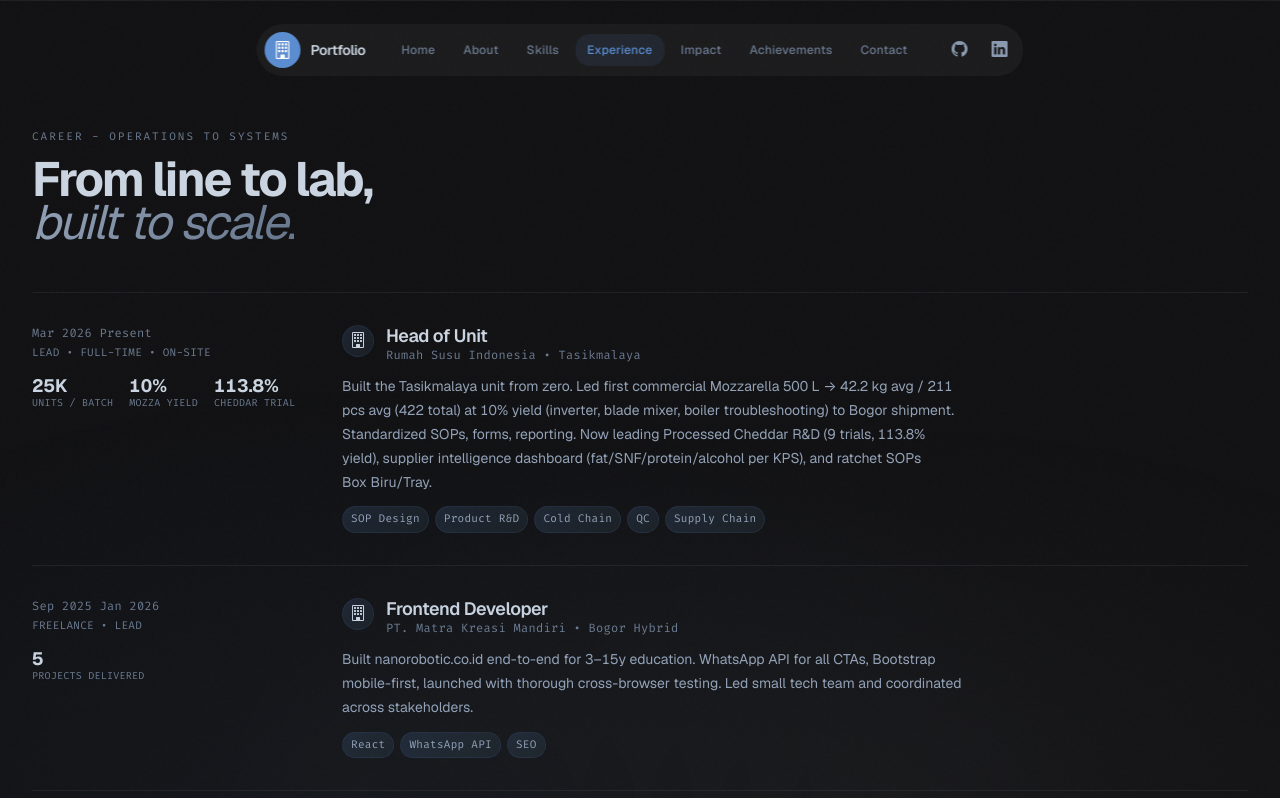
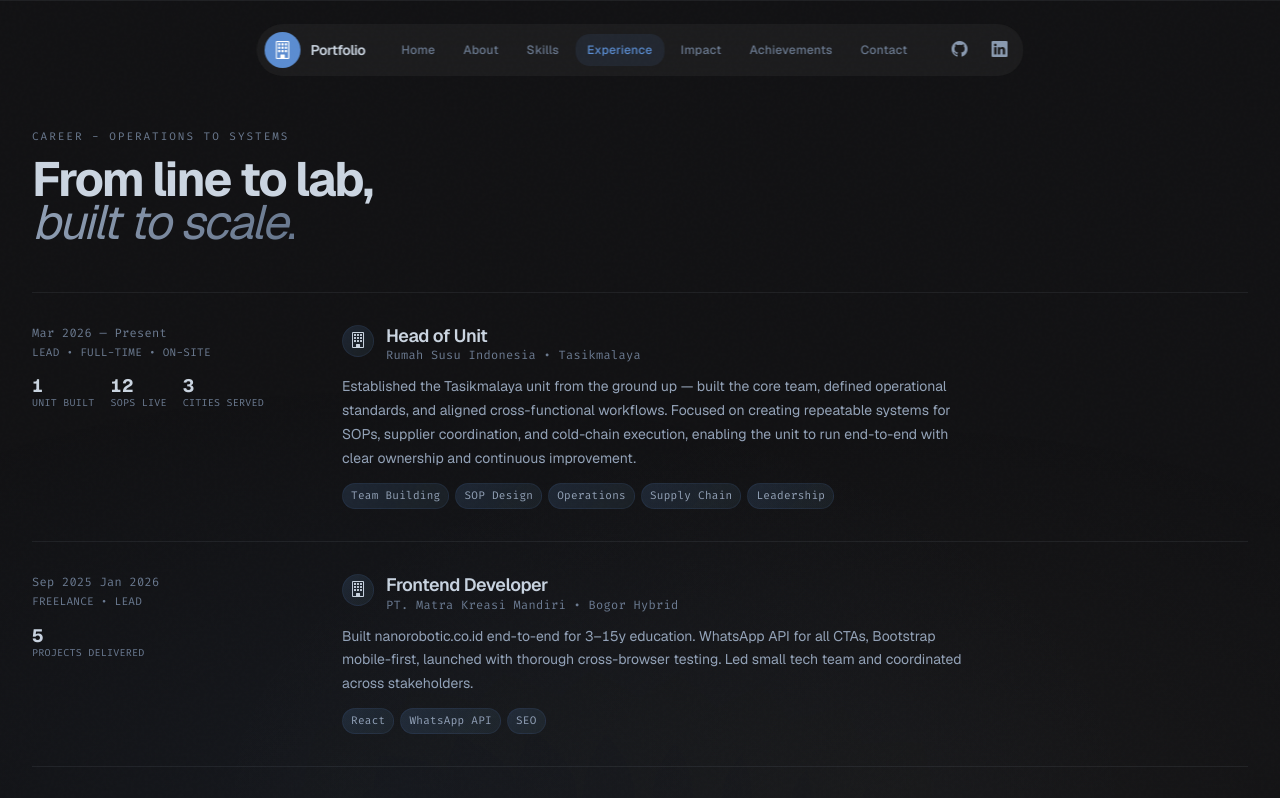
Before and after one commit to hafizhmaulidan15/my-portfolio, a React (Vite) app: page /experience in a window 1280 px wide. Shown: the top 798 px of the page. Built offline with nearby package versions, Linux system fonts and the light colour scheme; a web font is replaced by a local one.

Commit message:
fix: Head of Unit jadi manajerial — deskripsi & metrics tanpa teknis yield, fokus leadership & ops

```diff
--- a/src/components/Experience.jsx
+++ b/src/components/Experience.jsx
@@ -6,11 +6,11 @@ const experiences = [
         title: 'Head of Unit',
         company: 'Rumah Susu Indonesia',
         location: 'Tasikmalaya',
-        date: 'Mar 2026  Present',
+        date: 'Mar 2026 — Present',
         meta: 'Lead • Full-time • On-site',
-        description: 'Built the Tasikmalaya unit from zero. Led first commercial Mozzarella  500 L → 42.2 kg avg / 211 pcs avg (422 total) at 10% yield (inverter, blade mixer, boiler troubleshooting) to Bogor shipment. Standardized SOPs, forms, reporting. Now leading Processed Cheddar R&D (9 trials, 113.8% yield), supplier intelligence dashboard (fat/SNF/protein/alcohol per KPS), and ratchet SOPs Box Biru/Tray.',
-        metrics: [{ v: '25K', l: 'units / batch' }, { v: '10%', l: 'mozza yield' }, { v: '113.8%', l: 'cheddar trial' }],
-        tags: ['SOP Design', 'Product R&D', 'Cold Chain', 'QC', 'Supply Chain'],
+        description: 'Established the Tasikmalaya unit from the ground up — built the core team, defined operational standards, and aligned cross-functional workflows. Focused on creating repeatable systems for SOPs, supplier coordination, and cold-chain execution, enabling the unit to run end-to-end with clear ownership and continuous improvement.',
+        metrics: [{ v: '1', l: 'unit built' }, { v: '12', l: 'SOPs live' }, { v: '3', l: 'cities served' }],
+        tags: ['Team Building', 'SOP Design', 'Operations', 'Supply Chain', 'Leadership'],
     },
     {
         title: 'Frontend Developer',
```
